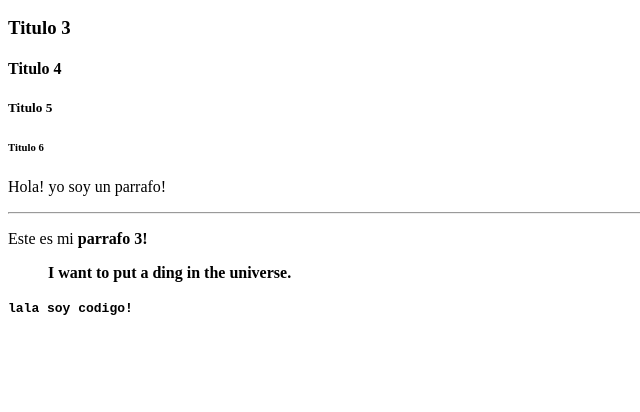
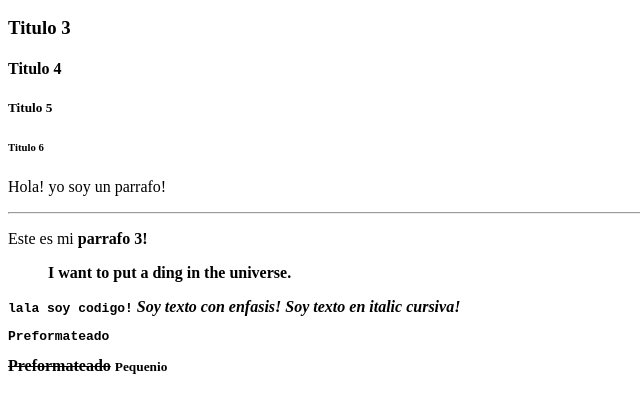
Before and after one commit to hilarionq/Aprende-JS-ES9, a plain HTML site: page html/index.html in a window 1280 px wide. Shown: the part 110-522 px from the top of the page, without its empty margins (0-640 px from the left). Drawn offline with Linux system fonts and the light colour scheme.

Commit message:
Enfasis o cursiva, preformateado, texto tachado y pequenio

```diff
--- a/html/index.html
+++ b/html/index.html
@@ -16,5 +16,10 @@
     <p>Este es mi <b>parrafo 3!<b></p>
     <blockquote>I want to put a ding in the universe.</blockquote>
     <code>lala soy codigo!</code>
+    <em>Soy texto con enfasis!</em>
+    <i>Soy texto en italic cursiva!</i>
+    <pre>Preformateado</pre>
+    <s>Preformateado</s>
+    <small>Pequenio</small>
   </body>
 </html>
```
